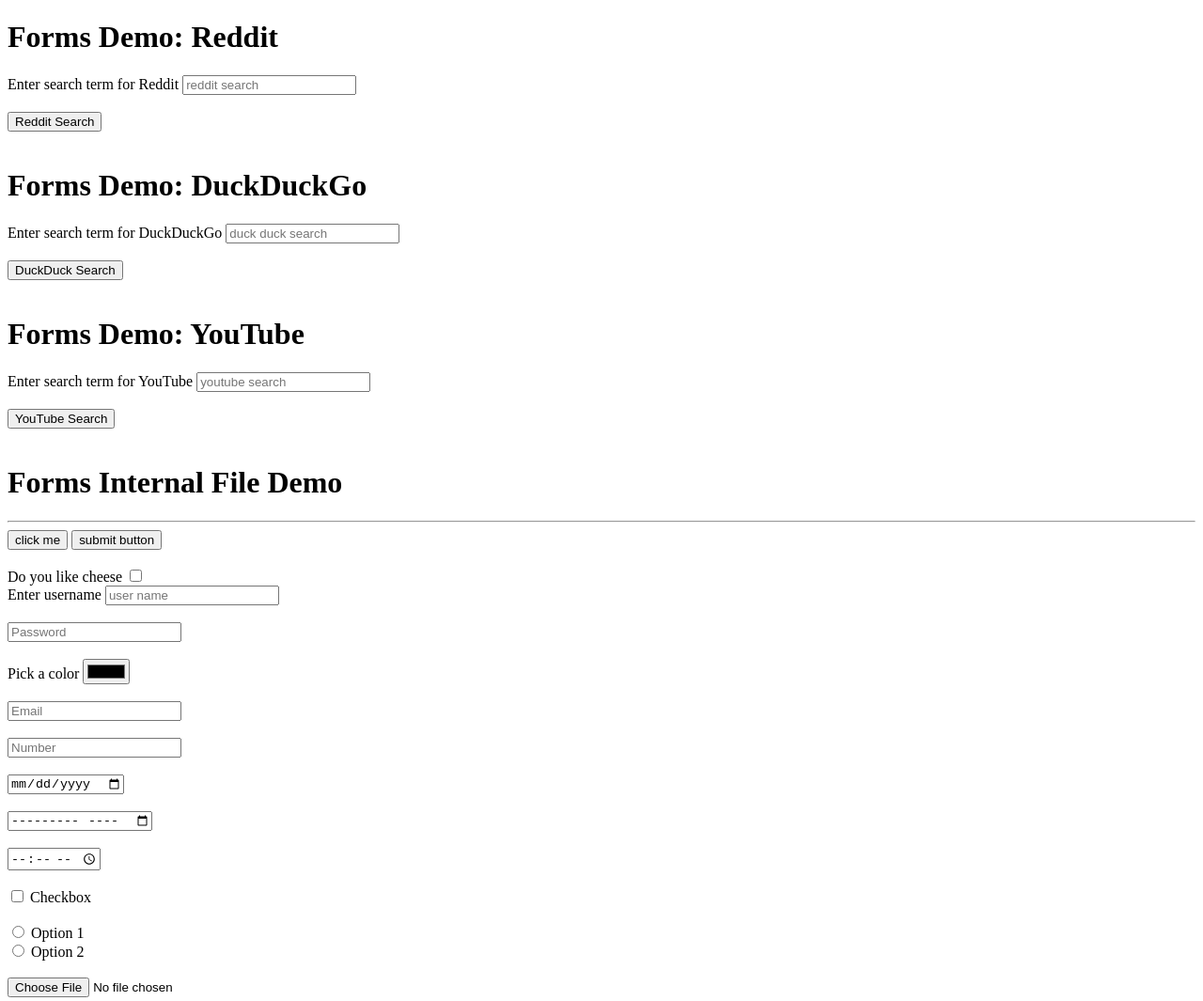
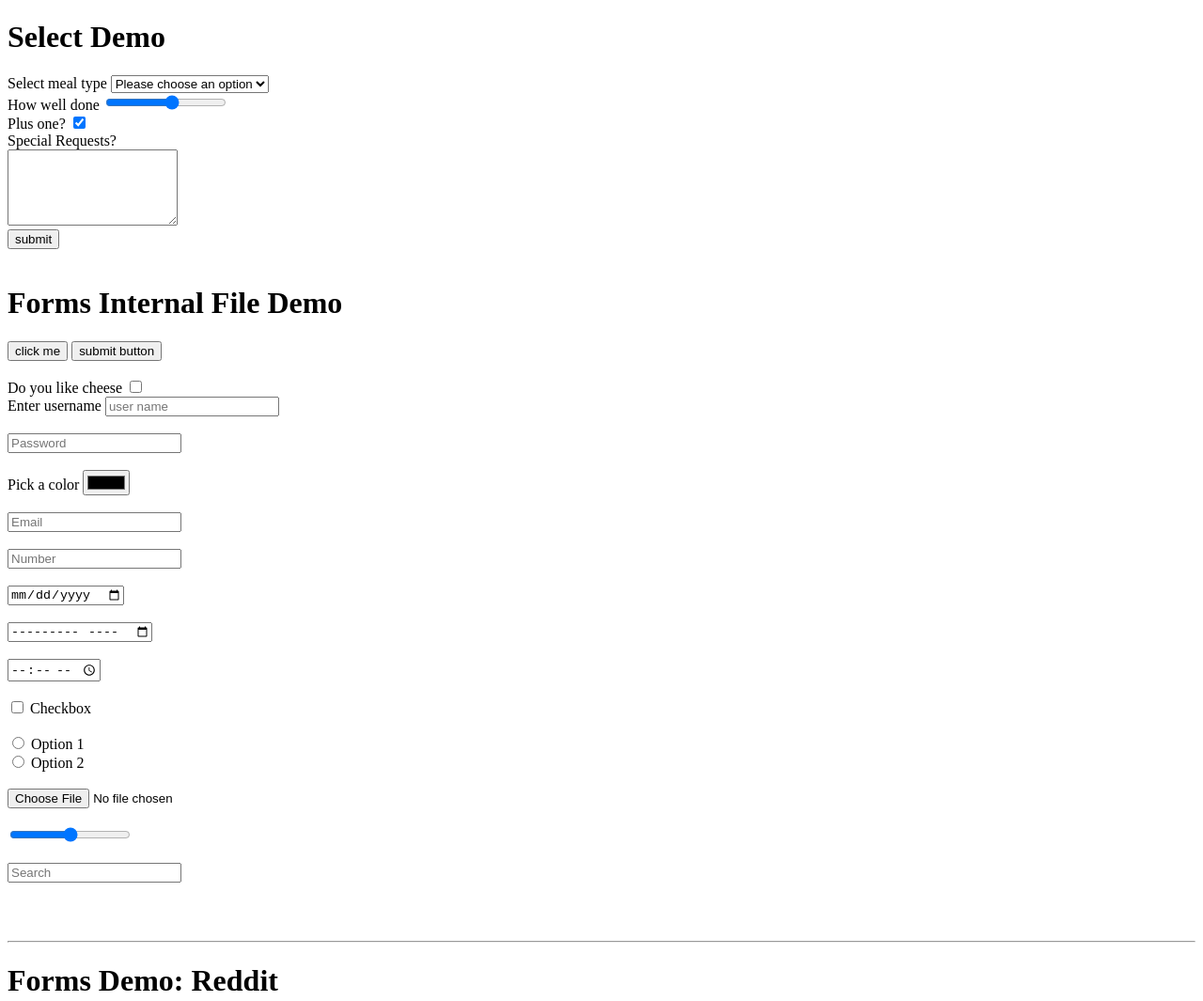
Before and after one commit to 3willows/htmlCss, a plain HTML site: page heaviest birds/forms.html in a window 1280 px wide. Shown: the top 1065 px of the page at 94% size. Drawn offline with Linux system fonts and the light colour scheme.

Commit message:
add form controls

```diff
--- a/heaviest birds/forms.html
+++ b/heaviest birds/forms.html
@@ -8,36 +8,31 @@
 </head>
 
 <body>
-  <h1>Forms Demo: Reddit </h1>
-  <form action="https://www.reddit.com/search/">
-    <div>
-      <label for="redditSearch">Enter search term for Reddit</label>
-      <input type="text" placeholder="reddit search" id="redditSearch" name="q"><br><br>
-      <button>Reddit Search</button><br><br>
-    </div>
+
+  <h1>Select Demo</h1>
+
+  <form action="/mealtype">
+    <label for="menubar">Select meal type</label>
+    <select name="mealtype" id="menubar">
+      <option value="" selected>Please choose an option</option>
+      <option value="steak">Steak</option>
+      <option value="fish">Fish</option>
+      <option value="veg">Veg</option>
+      <option value="kosher">Kosher</option>
+    </select>
+    <br>
+    <label for="menubar">How well done</label>
+    <input type="range" name="wellness" min="1" max="10"> <br>
+    <label for="checkbox">Plus one?</label>
+    <input name="plusOne" type="checkbox" id="checkbox" checked> <br>
+
+    <label for="specialRequest">Special Requests?</label> <br>
+    <textarea name="specialRequest" id="specialRequest" cols="20" rows="5"></textarea> <br>
+
+    <button>submit</button><br><br>
+
   </form>
-
-  <h1>Forms Demo: DuckDuckGo</h1>
-  <form action="https://duckduckgo.com/">
-    <div>
-      <label for="duckSearch">Enter search term for DuckDuckGo</label>
-      <input type="text" placeholder="duck duck search" id="duckSearch" name="q"><br><br>
-      <button>DuckDuck Search</button><br><br>
-    </div>
-  </form>
-
-  <h1>Forms Demo: YouTube</h1>
-  <form action="https://www.youtube.com/results">
-    <div>
-      <label for="youtube">Enter search term for YouTube</label>
-      <input type="text" placeholder="youtube search" id="youtube" name="search_query"><br><br>
-      <button>YouTube Search</button><br><br>
-    </div>
-  </form>
-
   <h1>Forms Internal File Demo</h1>
-
-  <hr>
 
   <form action="/tacos">
 
@@ -82,9 +77,9 @@
     <label for="checkbox">Checkbox</label><br><br>
 
     <!-- Radio Buttons -->
-    <input type="radio" id="radio1" name="radio">
+    <input type="radio" id="radio1" name="radio" value="1">
     <label for="radio1">Option 1</label><br>
-    <input type="radio" id="radio2" name="radio">
+    <input type="radio" id="radio2" name="radio" alue="2">
     <label for="radio2">Option 2</label><br><br>
 
     <!-- File Input -->
@@ -101,6 +96,35 @@
 
   </form>
 
+  <hr>
+
+  <h1>Forms Demo: Reddit </h1>
+  <form action="https://www.reddit.com/search/">
+    <div>
+      <label for="redditSearch">Enter search term for Reddit</label>
+      <input type="text" placeholder="reddit search" id="redditSearch" name="q"><br><br>
+      <button>Reddit Search</button><br><br>
+    </div>
+  </form>
+
+  <h1>Forms Demo: DuckDuckGo</h1>
+  <form action="https://duckduckgo.com/">
+    <div>
+      <label for="duckSearch">Enter search term for DuckDuckGo</label>
+      <input type="text" placeholder="duck duck search" id="duckSearch" name="q"><br><br>
+      <button>DuckDuck Search</button><br><br>
+    </div>
+  </form>
+
+  <h1>Forms Demo: YouTube</h1>
+  <form action="https://www.youtube.com/results">
+    <div>
+      <label for="youtube">Enter search term for YouTube</label>
+      <input type="text" placeholder="youtube search" id="youtube" name="search_query"><br><br>
+      <button>YouTube Search</button><br><br>
+    </div>
+  </form>
+
 
 
 </body>
```
